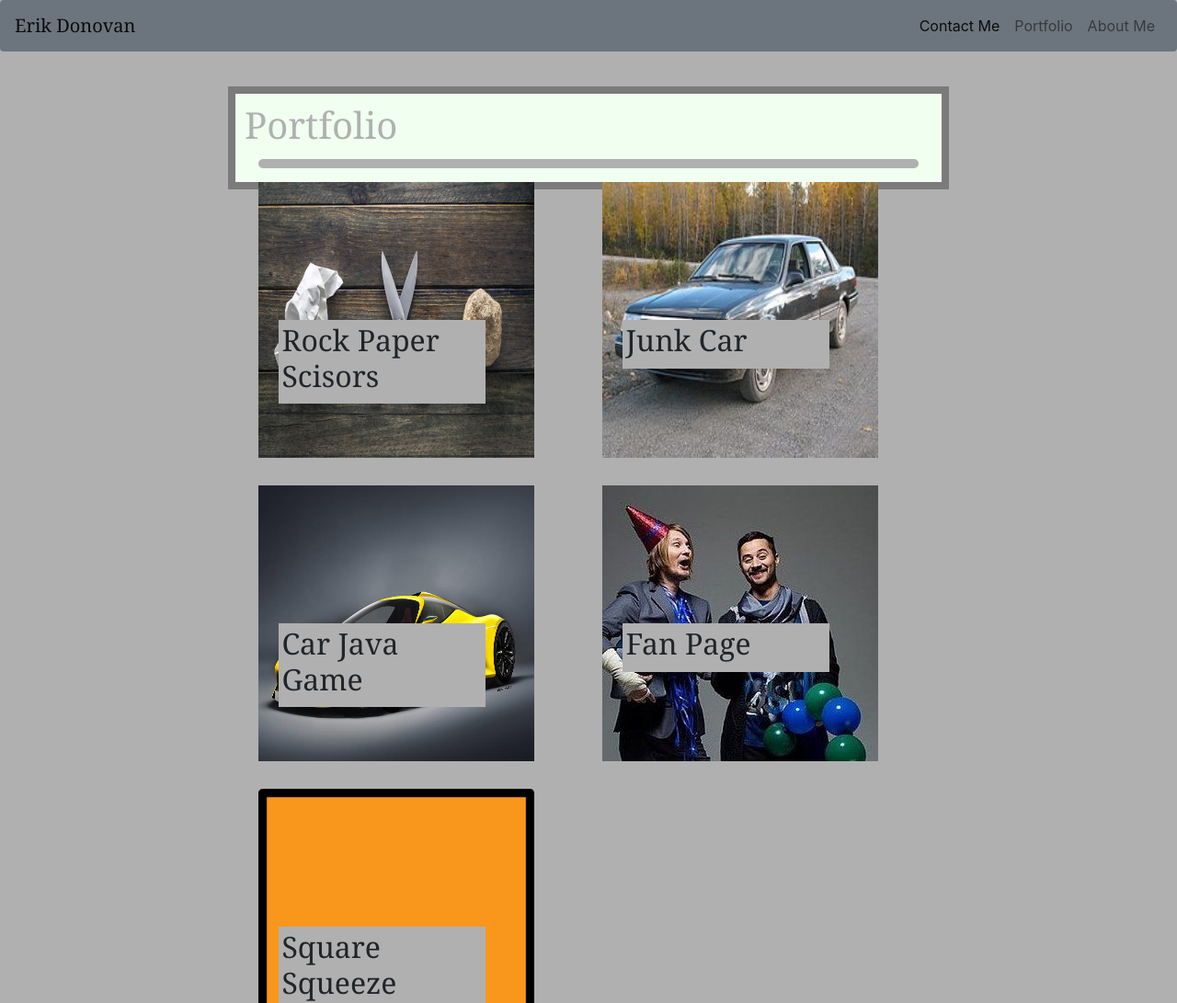
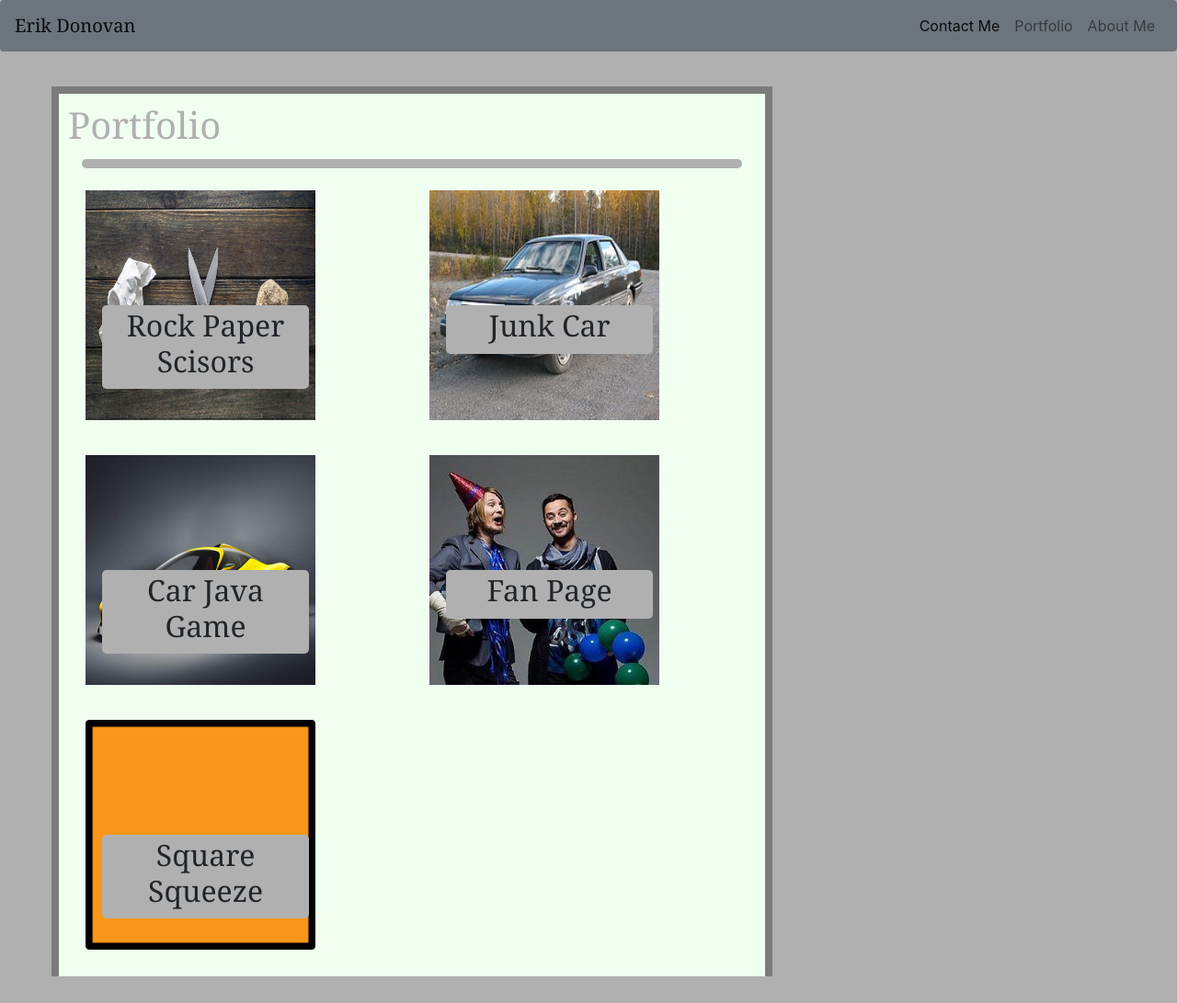
Before and after one commit to ErikDono/homework2, a plain HTML site: page portfolio.html in a window 1280 px wide. Shown: the top 1091 px of the page at 92% size. After the commit the page ends 1062 px from the top, so only its background shows below. Drawn offline with nearby package versions, Linux system fonts and the light colour scheme.

Commit message:
resizing issues somewhat fixed. floated all left

```diff
--- a/assets/style.css
+++ b/assets/style.css
@@ -2,9 +2,11 @@
 body{background-color: #B0B0B0;}
 
 img {
-    width: 300px;
-    height: 300px;
-    /* trying to use the container within the wrapper did not work, so i rezised it here... */
+    width: 250px;
+    height: 250px;
+    margin: 4px;
+    /* padding: 50px;* tried to stop text from overlaping during resize */
+
 }
 .rowHeaderStyle {
     font-size: 24px;
@@ -60,23 +62,30 @@ img {
 
 .caption {
     position: absolute;
+    text-align: center;
     top: 50%;
     left: 10%;
     width: 60%;
     border: solid;
     border-color: #B0B0B0;
     background-color: #B0B0B0;
+    border-radius: 5px;
     font-family: Cambria, Cochin, Georgia, Times, 'Times New Roman', serif
 }
 
 
 .contactMeWrapper {
+    /* overflow: auto ; */
+    column-width: auto;
+    height: auto;
     background-color: honeydew;
     margin: auto;
     margin-top: 8%;
+    margin-left: 5%;
   width: 60%;
   border: 5px  #B0B0B0;
   border-bottom: 5px #B0B0B0;
+  float: left;
   padding: 10px;
   border-radius: .1px;
   box-shadow: 0px 0px 0px 8px rgba(0,0,0,0.3);
--- a/portfolio.html
+++ b/portfolio.html
@@ -40,9 +40,9 @@
                     <h1>Portfolio</h1>
                 </div>
             </div>
-            <div class="divider">
+            <div class="divider"></div>
             <div class="row">
-                    <div class="col-md">
+                <div class="col-md-6 col-sm-5">
                     <div class="buffer">
                         <div class="Thumbnail">
                             <a href="assets/rps.html">
@@ -54,7 +54,7 @@
                         <h2> Rock Paper Scisors</h2>
                     </div>
                 </div>
-                    <div class="col-md">
+                <div class="col-md-6 col-sm-5">
                     <div class="buffer">
                         <div class="Thumbnail">
                             <a href="assets/car.html">
@@ -69,7 +69,7 @@
             </div>
 
             <div class="row">
-                    <div class="col-md">
+                <div class="col-md-6 col-sm-5">
                     <div class="buffer">
                         <div class="Thumbnail">
                             <a href="assets/carTravel.html">
@@ -81,7 +81,7 @@
                         <h2> Car Java Game</h2>
                     </div>
                 </div>
-                    <div class="col-md">
+                <div class="col-md-6 col-sm-5">
                     <div class="buffer">
                         <div class="Thumbnail">
                             <a href="assets/fanpage.html">
@@ -95,7 +95,7 @@
                 </div>
             </div>
             <div class="row">
-                    <div class="col-md-6">
+                <div class="col-md-6 col-sm-5">
                     <div class="buffer">
                         <div class="Thumbnail">
                             <a href="assets/square.html">
@@ -110,7 +110,7 @@
             </div>
         </div>
     </div>
-
+    </div>
 
     </div>
 
```
Also changed, not shown: index.html (+16 -9 lines), 1 other file. Lines whose indentation alone changed are shown as unchanged.
